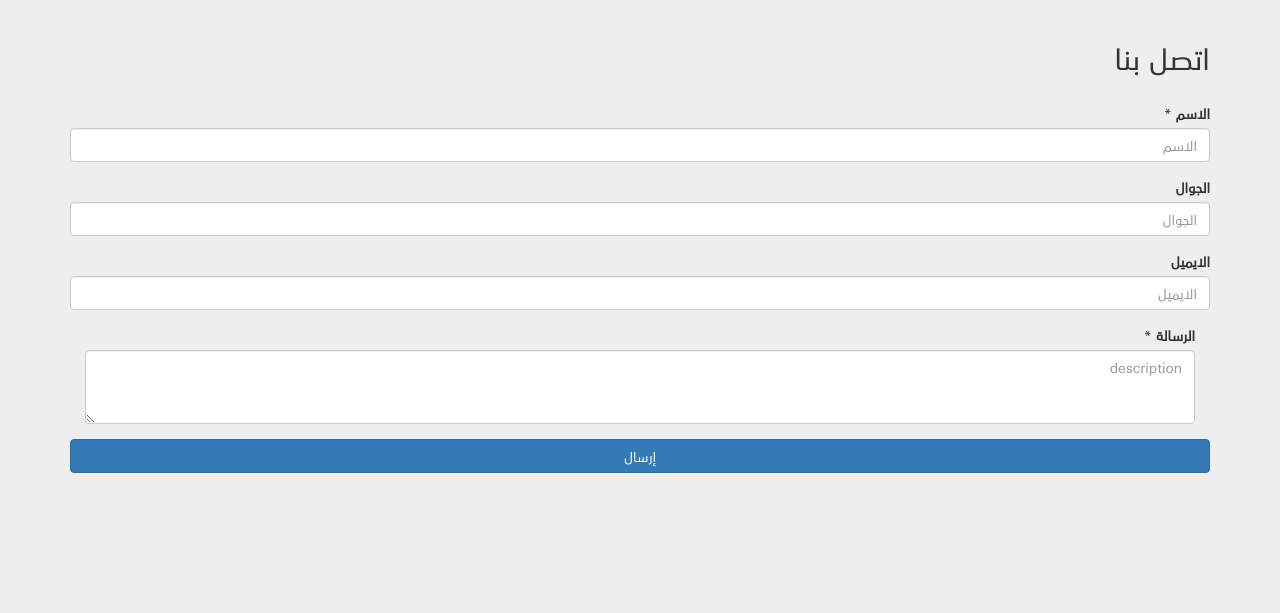
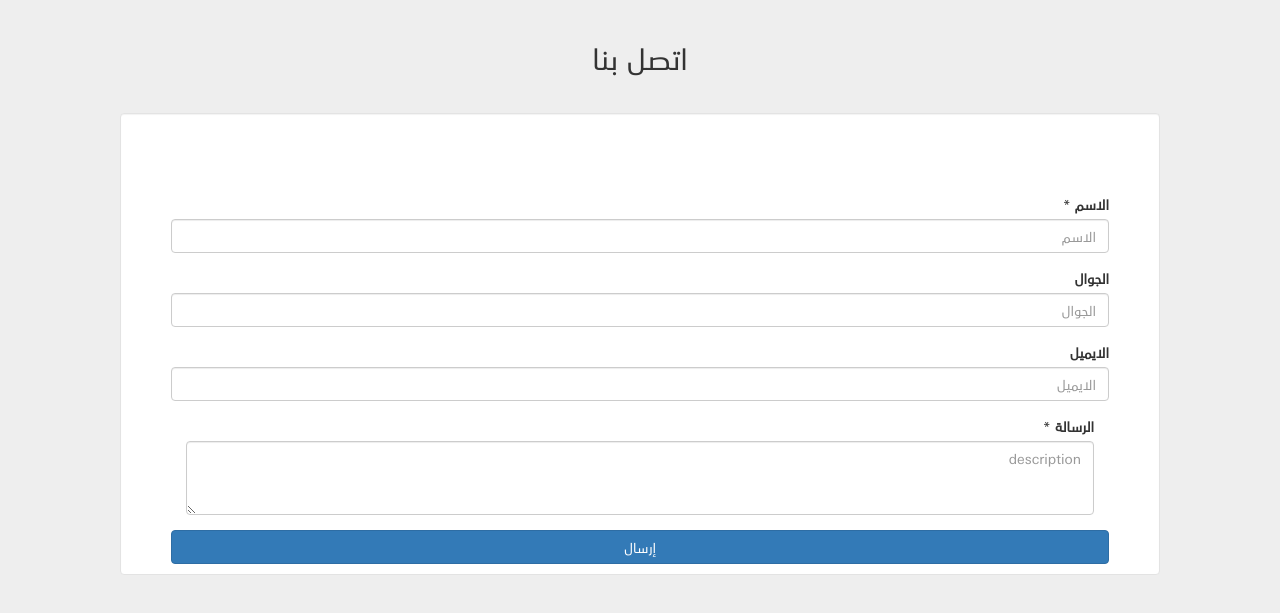
Before and after one commit to ecoder36/daralsahab, a CodeIgniter app: page /database/contact/form in a window 1280 px wide. Shown: the part 66-679 px from the top of the page. Run offline with CodeIgniter, Linux system fonts and the light colour scheme; some libraries are stand-ins or nearby versions.

Commit message:
Added styles to contact page

```diff
--- a/application/views/pages/contact.php
+++ b/application/views/pages/contact.php
@@ -11,13 +11,14 @@ https://codepen.io/Rio517/pen/NPLbpP/
 <script src="https://cdnjs.cloudflare.com/ajax/libs/bootstrap-select/1.12.2/js/bootstrap-select.min.js"></script>
 <!--<script src="//cdnjs.cloudflare.com/ajax/libs/bootstrap-select/1.12.2/js/i18n/defaults-*.min.js"></script>-->
 
-
+<div class="center">
 <h2><?= $title ?></h2>
-
+</div>
 
 <?php echo form_open_multipart('contact/create'); date_default_timezone_set('Asia/Riyadh'); ?>
     <div class="row">
         <div class="col-md-12">
+            <div class="well content">
     		<h1 class="text-center"> </h1>
     		<div class="form-group">
     			<label>الاسم</label> *
@@ -38,6 +39,7 @@ https://codepen.io/Rio517/pen/NPLbpP/
             	</div>
             </div>
     		<button type="submit" class="btn btn-primary btn-block">إرسال</button>
+    		</div>
     	</div>
 
     </div>
--- a/assets/css/style.css
+++ b/assets/css/style.css
@@ -32,7 +32,6 @@ body {
     background-color: white;
     margin: 30px 50px 10px 50px;
     padding: 60px 50px 10px 50px;
-    text-align: center;
 
 }
 
```
